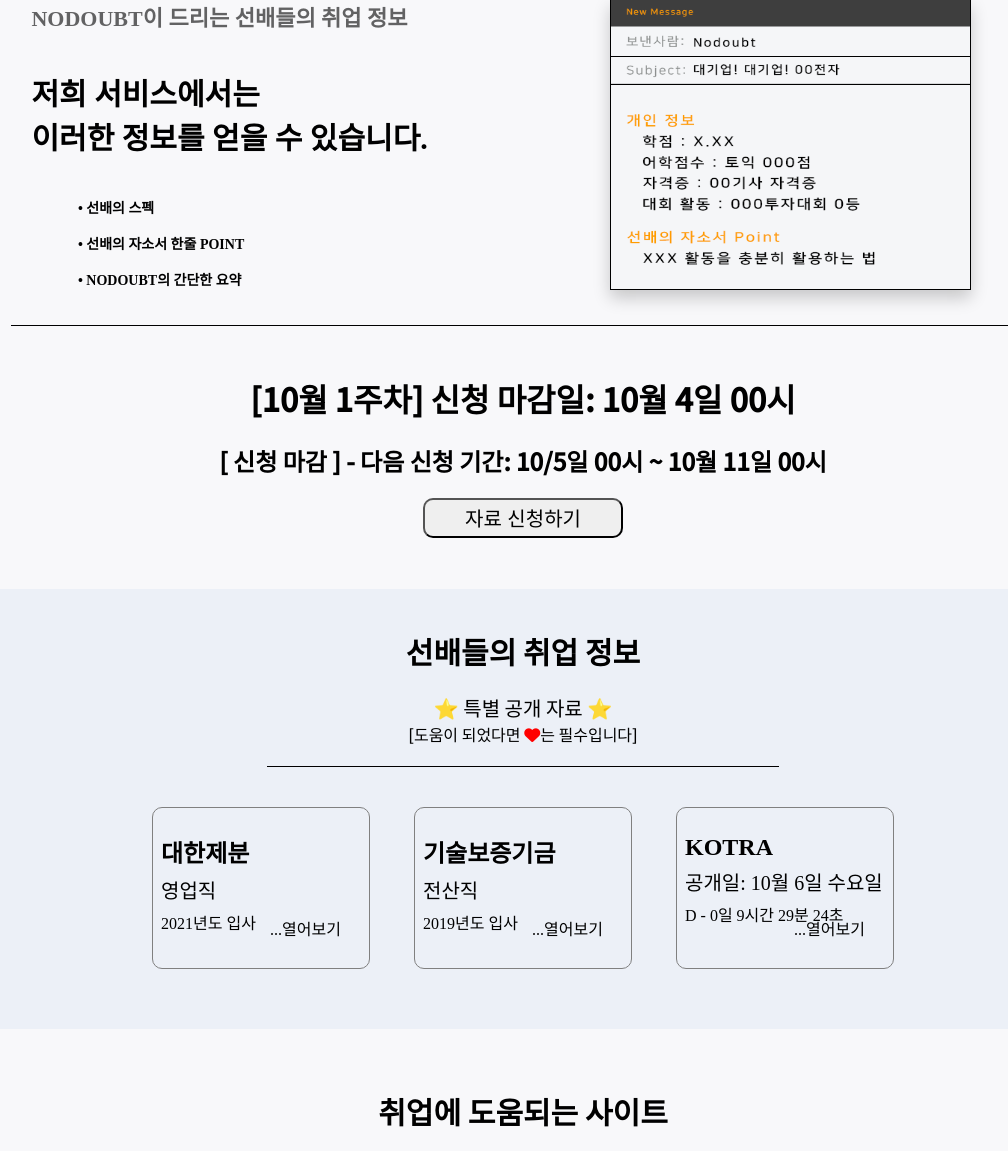
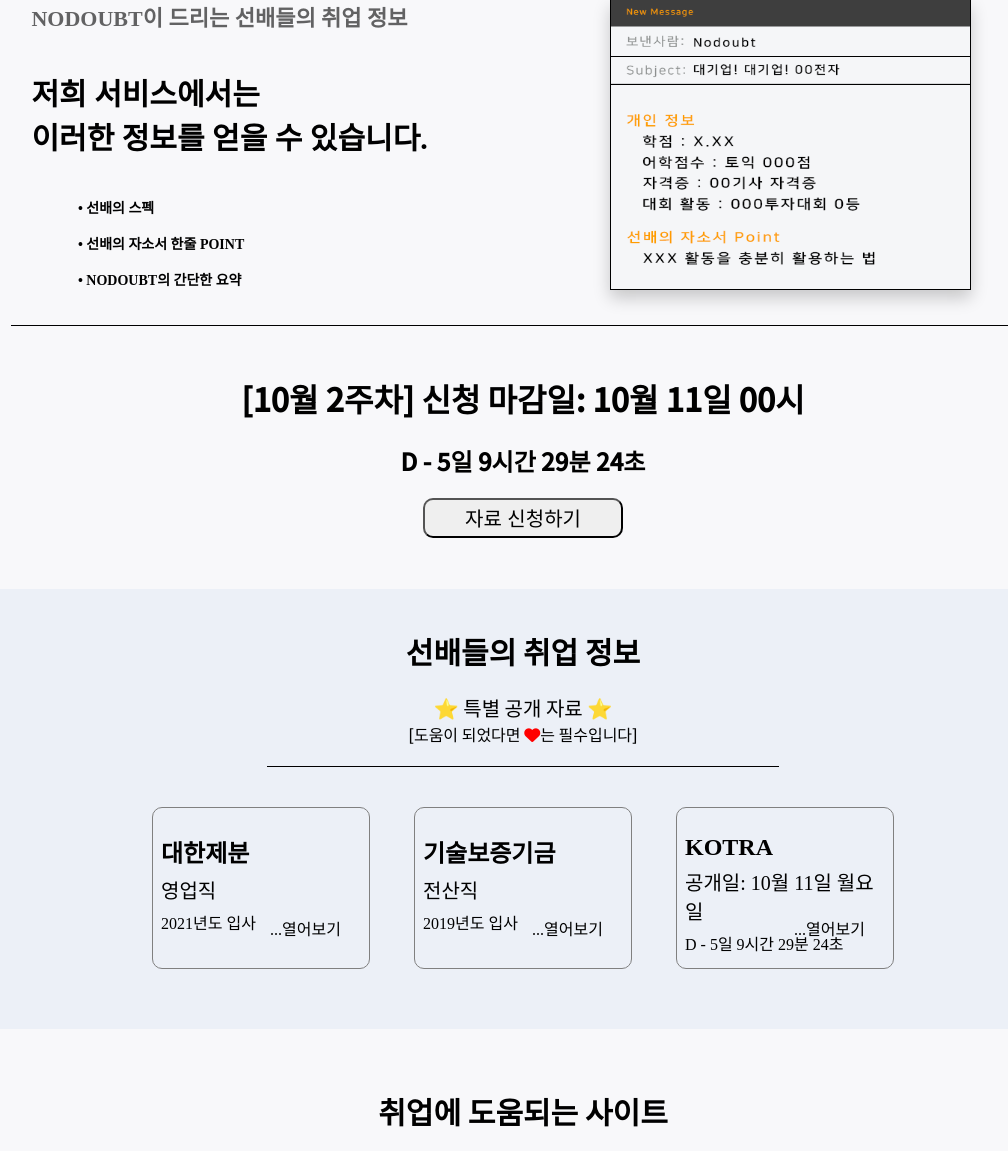
Before and after one commit to YoonHwe/nodoubt, a Django app: page / in a window 1280 px wide. Shown: the part 748-1899 px from the top of the page, without its empty margins (117-1125 px from the left). Run offline with Django 3.2, Linux system fonts and the light colour scheme; data comes from the database, SQL or seed files in the repository; some libraries are stand-ins or nearby versions.

Commit message:
10월 2주차 open

```diff
--- a/main/templates/main/index.html
+++ b/main/templates/main/index.html
@@ -62,7 +62,7 @@
         </div>
     </div>
     <div class="content_second_dtime">
-        <h1 class="content_second_dtime_h1">[10월 1주차] 신청 마감일: 10월 4일 00시</h1>
+        <h1 class="content_second_dtime_h1">[10월 2주차] 신청 마감일: 10월 11일 00시</h1>
         <h2 class="content_second_dtime_clock">--</h2>
         <div class="content_second_dtime_input">
             <input class="content_second_dtime_input_button" id="modal_btn" type="button" value="자료 신청하기">
@@ -111,7 +111,7 @@
                 </div>
                 <div class="content_second_left_application_inst">
                     <h5 id="content_second_left_application_inst_first">두 명의 선배 정보를</h5>
-                    <h5 id="content_second_left_application_inst_second">10월 4일 월요일까지</h5>
+                    <h5 id="content_second_left_application_inst_second">10월 11일 월요일까지</h5>
                     <h5 id="content_second_left_application_inst_second">이메일로 보내드립니다!</h5>
                 </div>
             </div>
--- a/nodoubt/static/js/clock.js
+++ b/nodoubt/static/js/clock.js
@@ -1,7 +1,7 @@
 const clockTitle = document.querySelector(".content_second_dtime_clock");
 function getClock() {
     const promiseDay = new Date();
-    const targetDay = new Date(2021, 9, 4, 0, 0, 0);
+    const targetDay = new Date(2021, 9, 11, 0, 0, 0);
     const month = String(promiseDay.getMonth()).padStart(2, "0");
     const day = String(promiseDay.getDate()).padStart(2, "0");
     const hour = String(promiseDay.getHours()).padStart(2, "0");
@@ -18,7 +18,7 @@ function getClock() {
     const minuteGap = Math.floor(timeGap / (1000 * 60)) % 60;
     const secondGap = Math.floor(timeGap / 1000) % 60;
     if(timeGap <= 0){
-        clockTitle.innerText = "[ 신청 마감 ] - 다음 신청 기간: 10/5일 00시 ~ 10월 11일 00시"
+        clockTitle.innerText = "[ 신청 마감 ] - 다음 신청 기간: 10/12일 00시 ~ 10월 18일 00시"
     }
     else{
         clockTitle.innerText = `D - ${dayGap}일 ${hourGap}시간 ${minuteGap}분 ${secondGap}초`;
--- a/nodoubt/static/js/popular.js
+++ b/nodoubt/static/js/popular.js
@@ -5,14 +5,14 @@ contentPopularLastAnchor.addEventListener("click",popularReady);
 const targetCompany = contentPopularLast.childNodes[1];
 const targetJob = contentPopularLast.childNodes[3];
 const targetYear = contentPopularLast.childNodes[5];
-targetJob.innerText = "공개일: 10월 6일 수요일";
+targetJob.innerText = "공개일: 10월 11일 월요일";
 
 function getClock() {
     const contentPopular = document.querySelector(".content_popular_top");
     const contentPopularLast = contentPopular.lastElementChild;
     const targetYear = contentPopularLast.childNodes[5];
     const date = new Date();
-    const targetDay = new Date(2021, 9, 6, 0, 0, 0);
+    const targetDay = new Date(2021, 9, 11, 0, 0, 0);
     const month = String(date.getMonth()).padStart(2, "0");
     const day = String(date.getDate()).padStart(2, "0");
     const hour = String(date.getHours()).padStart(2, "0");
--- a/static/js/clock.js
+++ b/static/js/clock.js
@@ -1,7 +1,7 @@
 const clockTitle = document.querySelector(".content_second_dtime_clock");
 function getClock() {
     const promiseDay = new Date();
-    const targetDay = new Date(2021, 9, 4, 0, 0, 0);
+    const targetDay = new Date(2021, 9, 11, 0, 0, 0);
     const month = String(promiseDay.getMonth()).padStart(2, "0");
     const day = String(promiseDay.getDate()).padStart(2, "0");
     const hour = String(promiseDay.getHours()).padStart(2, "0");
@@ -18,7 +18,7 @@ function getClock() {
     const minuteGap = Math.floor(timeGap / (1000 * 60)) % 60;
     const secondGap = Math.floor(timeGap / 1000) % 60;
     if(timeGap <= 0){
-        clockTitle.innerText = "[ 신청 마감 ] - 다음 신청 기간: 10/5일 00시 ~ 10월 11일 00시"
+        clockTitle.innerText = "[ 신청 마감 ] - 다음 신청 기간: 10/12일 00시 ~ 10월 18일 00시"
     }
     else{
         clockTitle.innerText = `D - ${dayGap}일 ${hourGap}시간 ${minuteGap}분 ${secondGap}초`;
--- a/static/js/popular.js
+++ b/static/js/popular.js
@@ -5,14 +5,14 @@ contentPopularLastAnchor.addEventListener("click",popularReady);
 const targetCompany = contentPopularLast.childNodes[1];
 const targetJob = contentPopularLast.childNodes[3];
 const targetYear = contentPopularLast.childNodes[5];
-targetJob.innerText = "공개일: 10월 6일 수요일";
+targetJob.innerText = "공개일: 10월 11일 월요일";
 
 function getClock() {
     const contentPopular = document.querySelector(".content_popular_top");
     const contentPopularLast = contentPopular.lastElementChild;
     const targetYear = contentPopularLast.childNodes[5];
     const date = new Date();
-    const targetDay = new Date(2021, 9, 6, 0, 0, 0);
+    const targetDay = new Date(2021, 9, 11, 0, 0, 0);
     const month = String(date.getMonth()).padStart(2, "0");
     const day = String(date.getDate()).padStart(2, "0");
     const hour = String(date.getHours()).padStart(2, "0");
```
Also changed, not shown: main/templates/sample/sample10.html (added, +90 -0 lines), README.md.
